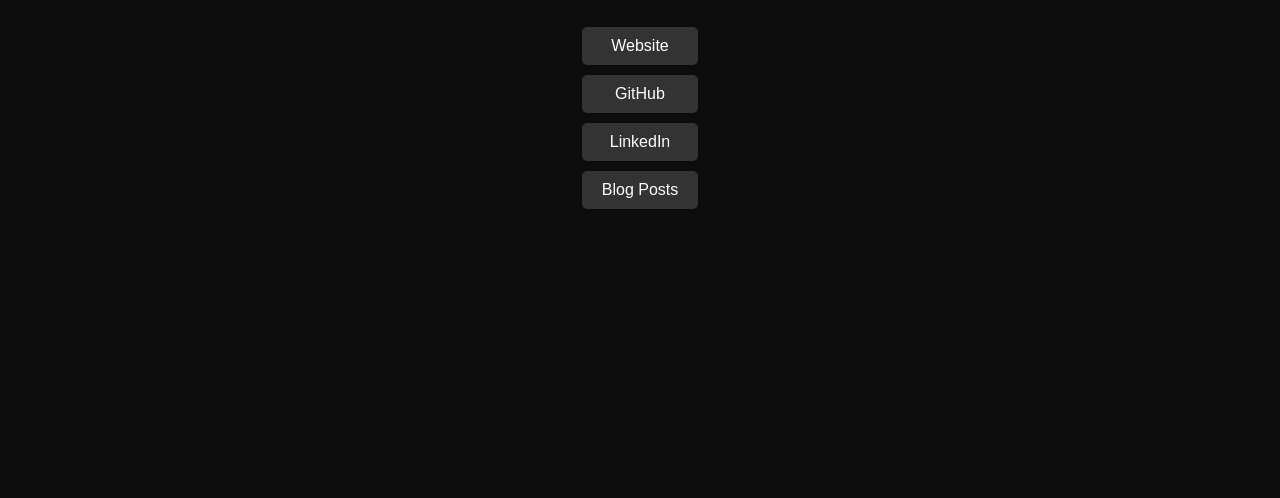
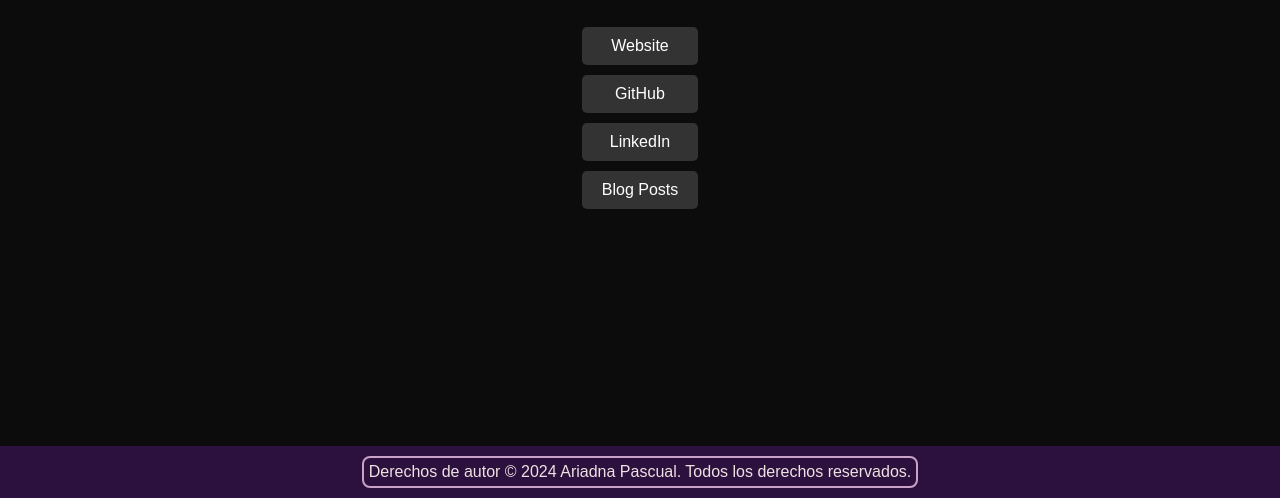
Before and after one commit to Ariadnaa20/Ariadnaa20.github.io, a plain HTML site: page index.html in a window 1280 px wide. Shown: the part 302-800 px from the top of the page. Drawn offline with Linux system fonts and the light colour scheme.

Commit message:
links ariadna

```diff
--- a/index.css
+++ b/index.css
@@ -64,3 +64,18 @@ nav ul li a {
 nav ul li a:hover {
   background-color: #b878dd;
 }
+
+footer {
+  width: 100%;
+  background-color: #2c103d; /* Tu color de fondo específico */
+  color: rgb(238, 226, 226); /* Color de texto que contraste con el fondo */
+  text-align: center;
+  padding: 10px 0; /* Espaciado interno superior e inferior */
+  position: absolute; /* Posicionamiento absoluto */
+  bottom: 0; /* Colocado en la parte inferior de la página */
+  left: 0; /* Alineado a la izquierda de la página */
+}
+
+footer p {
+  margin: 0; /* Elimina cualquier margen por defecto del párrafo */
+}
--- a/index.html
+++ b/index.html
@@ -21,4 +21,7 @@
         </ul>
     </nav>
 </body>
+<footer>
+  <p>Derechos de autor © 2024 Ariadna Pascual. Todos los derechos reservados.</p>
+</footer>
 </html>
```
